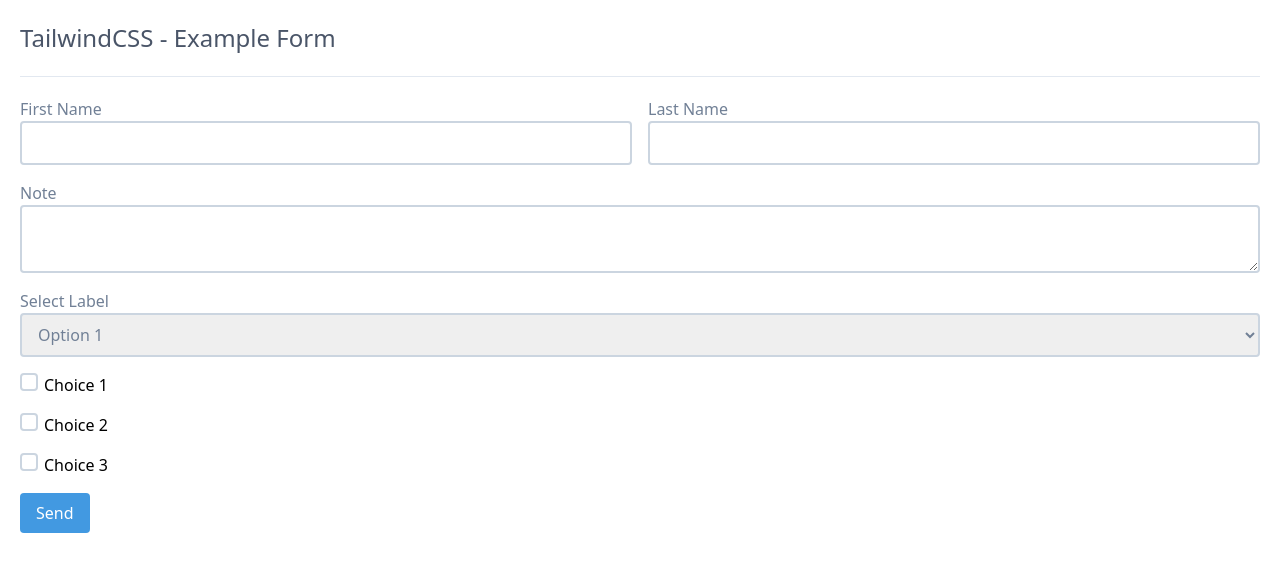
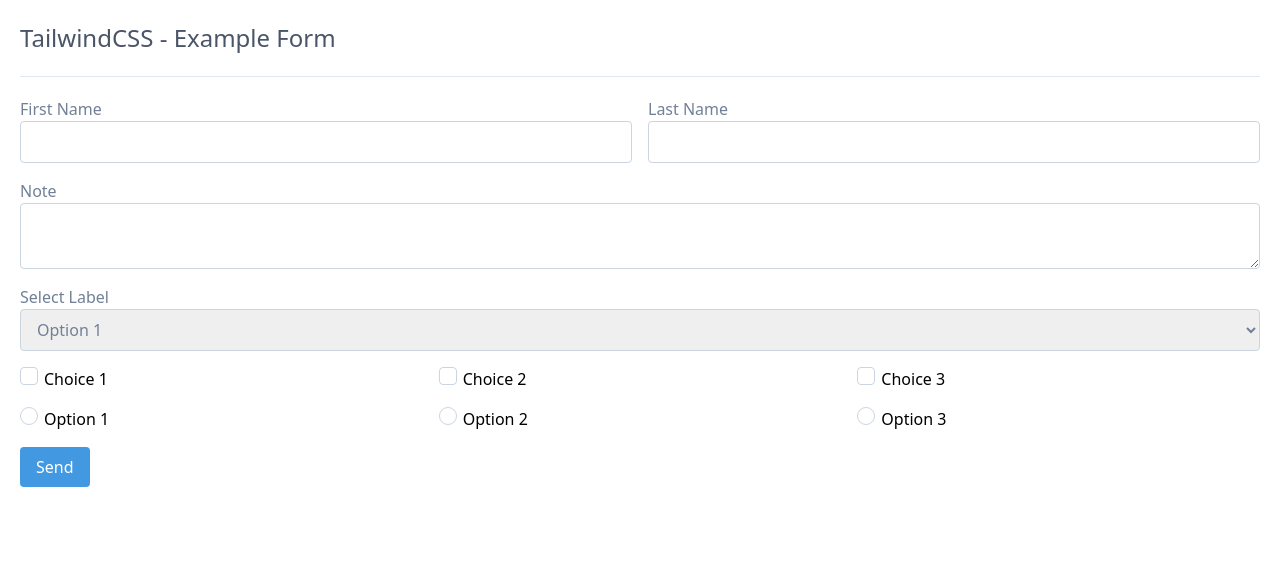
Before and after one commit to rzfury/rz-next-tailwind, a Next.js app: page /form in a window 1280 px wide. Shown: the top 572 px of the page. Built offline with nearby package versions, Linux system fonts and the light colour scheme.

Commit message:
add radio button

```diff
--- a/global.d.ts
+++ b/global.d.ts
@@ -16,6 +16,11 @@
 
     interface Checkbox extends React.InputHTMLAttributes<HTMLInputElement> {
       label?: string;
+    }
+
+    interface Radio extends React.InputHTMLAttributes<HTMLInputElement> {
+      label?: string;
+      name: string;
     }
 
     interface Field {
--- /dev/null
+++ b/src/components/form/radio.tsx
@@ -0,0 +1,14 @@
+import React from 'react';
+
+export default function Radio(props: RazorWindProps.Form.Radio) {
+  return (
+    <label className="form-radio">
+      <span className="form-radio-control">
+        <input type="radio" className="form-radio-input" name={props.name}/>
+        <span className="form-radio-backdrop"></span>
+        <span className="form-radio-icon"></span>
+      </span>
+      <span className="form-radio-label">{props.label}</span>
+    </label>
+  );
+}
--- a/src/pages/form.tsx
+++ b/src/pages/form.tsx
@@ -6,6 +6,7 @@
 import FieldArea from '../components/form/field-area';
 import FormGroup from '../components/form/group';
 import Select from '../components/form/select';
+import Radio from '../components/form/radio';
 
 export default class ExampleForm extends React.Component {
   render() {
@@ -27,9 +28,16 @@
               { label: 'Option 3', value: 'val-3' },
             ]}
           />
-          <Checkbox label="Choice 1" name="checkbox-a"/>
-          <Checkbox label="Choice 2" name="checkbox-b"/>
-          <Checkbox label="Choice 3" name="checkbox-c"/>
+          <FormGroup>
+            <Checkbox label="Choice 1" name="checkbox-a"/>
+            <Checkbox label="Choice 2" name="checkbox-b"/>
+            <Checkbox label="Choice 3" name="checkbox-c"/>
+          </FormGroup>
+          <FormGroup>
+            <Radio label="Option 1" name="radio-a"/>
+            <Radio label="Option 2" name="radio-a"/>
+            <Radio label="Option 3" name="radio-a"/>
+          </FormGroup>
           <button className="btn-blue">Send</button>
         </Form>
       </div>
--- a/src/styles/components/form.css
+++ b/src/styles/components/form.css
@@ -14,9 +14,15 @@
 
 /* - Common */
 
+/* For controls like text input, text area, and select */
 .form-input {
-  @apply block w-full border-2 border-solid border-gray-400 py-2 px-3 rounded;
+  @apply block w-full border border-solid border-gray-400 py-2 px-3 rounded;
   transition: border-color ease-out .2s;
+}
+
+/* For controls like checkbox and radio */
+.form-choicebox {
+
 }
 
 .form-input\:focus {
@@ -70,7 +76,7 @@
 }
 
 .form-checkbox-backdrop {
-  @apply absolute top-0 left-0 border-2 border-solid border-gray-400 rounded;
+  @apply absolute top-0 left-0 border border-solid border-gray-400 rounded;
   height: 18px;
   width: 18px;
   transition-property: border-color, background-color;
@@ -94,3 +100,47 @@
 .form-checkbox-input:checked ~ .form-checkbox-icon {
   @apply opacity-100;
 }
+
+/* - Radio */
+
+.form-radio {
+  @apply relative flex cursor-pointer;
+}
+
+.form-radio-input {
+  @apply absolute h-0 w-0 cursor-pointer hidden;
+}
+
+.form-radio-backdrop {
+  @apply absolute top-0 left-0 border border-solid border-gray-400 rounded-full;
+  height: 18px;
+  width: 18px;
+  transition-property: border-color, background-color;
+  transition-timing-function: ease-out;
+  transition-duration: .2s;
+}
+
+.form-radio-icon {
+  @apply absolute top-0 left-0 opacity-0;
+  height: 18px;
+  width: 18px;
+}
+
+.form-radio-icon::before {
+  @apply absolute top-50 left-50 translate-center bg-white rounded-full;
+  content: ' ';
+  height: 8px;
+  width: 8px;
+}
+
+.form-radio-label {
+  @apply ml-6;
+}
+
+.form-radio-input:checked + .form-radio-backdrop {
+  @apply border-blue-400 bg-blue-400;
+}
+
+.form-radio-input:checked ~ .form-radio-icon {
+  @apply opacity-100;
+}
```
